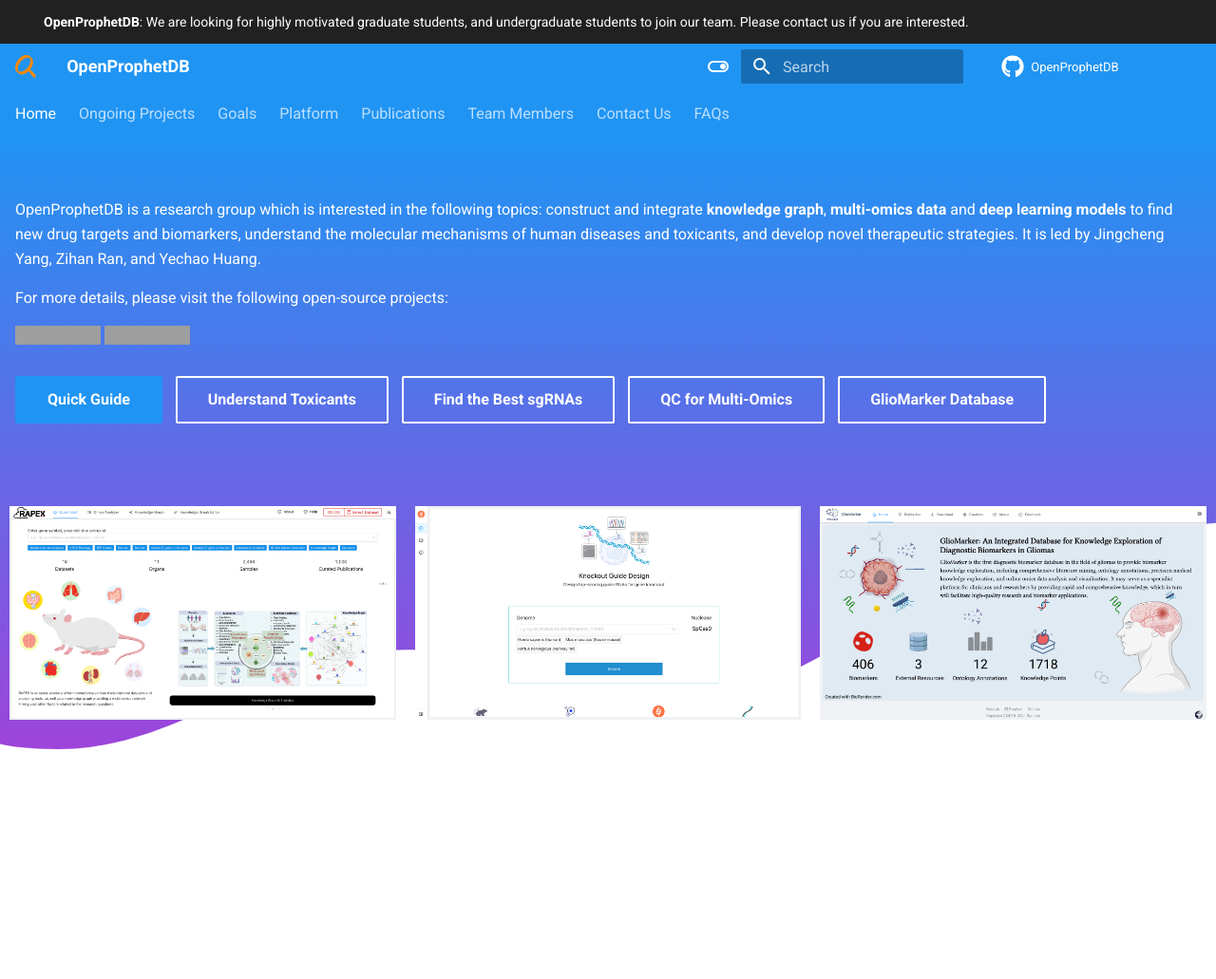
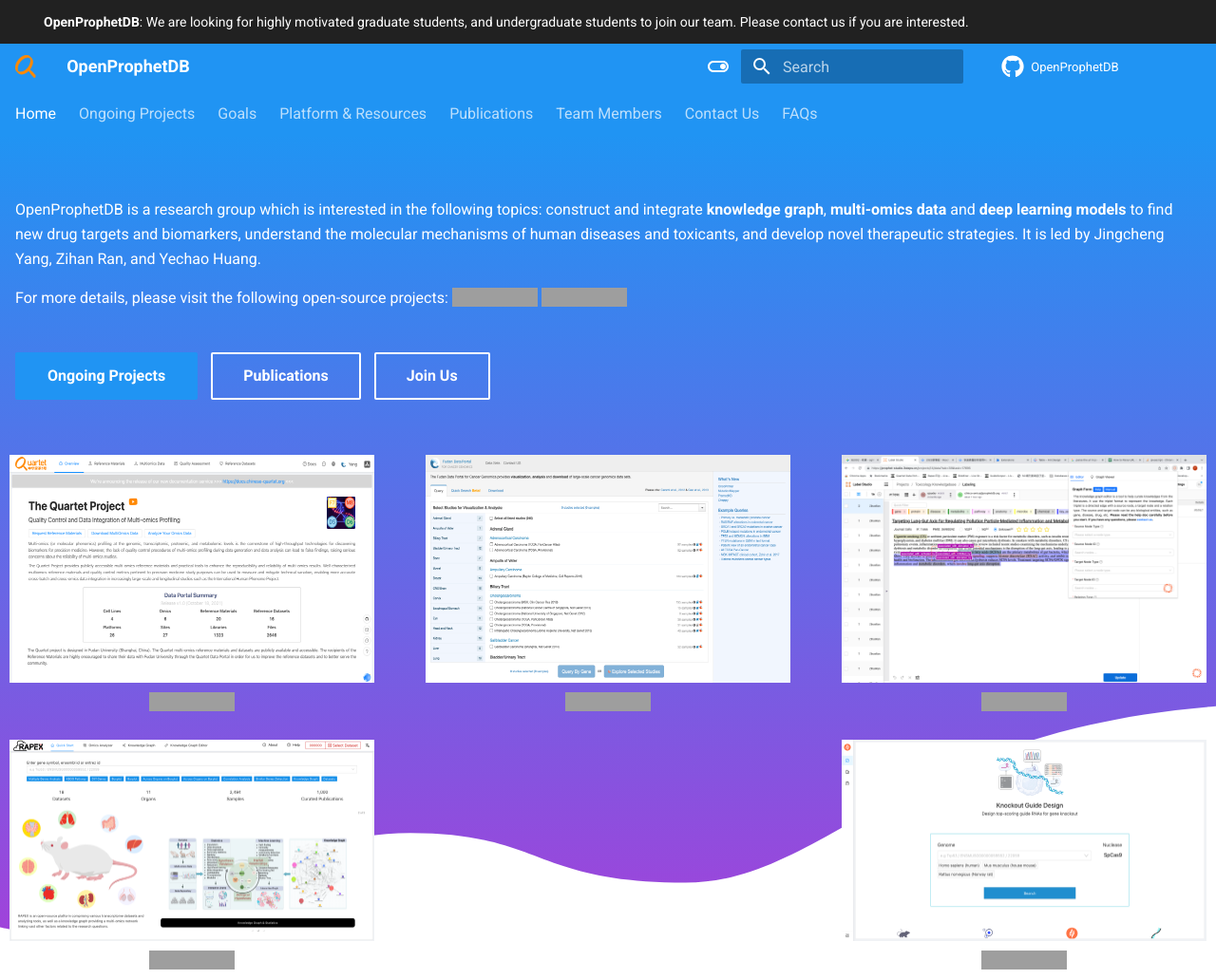
Before and after one commit to yjcyxky/prophetdb.org, an MkDocs documentation site: the page built from docs/index.md, in a window 1280 px wide. Shown: the whole page at 95% size. Built offline with MkDocs 1.6.1 and Material for MkDocs 9.7.7, drawn with Linux system fonts in a browser that asks for light colours; before the commit the page ends 900 px from its top, so only the background shows below that; grey boxes are pictures that could not be loaded.

Commit message:
Improve the home page.

```diff
--- a/docs/assets/overrides/home.html
+++ b/docs/assets/overrides/home.html
@@ -71,14 +71,13 @@
         margin: 0 0.8rem;
       ">
       <!-- Hero content -->
-      <div class="mdx-hero__content" style="margin-top: 1.5rem; padding-bottom: 6vw">
+      <div class="mdx-hero__content" style="margin-top: 1.5rem; padding-bottom: 3vw">
         <!-- <h1 style="color: currentcolor; font-weight: 700; margin-bottom: 1rem">
           OpenProphetDB
         </h1> -->
         <p>{{ config.site_description }}</p> For more details, please visit the following open-source projects:
-        <p style="text-align: left;">
-          <a href="https://github.com/yjcyxky/biomedgps" target="_blank" title="BiomedGPS Data">
-            <img src="https://img.shields.io/badge/Knowledge_Graph_for_BioMedicine-GitHub-blue" alt="Status">
+        <a href="https://github.com/yjcyxky/biomedgps" target="_blank" title="BiomedGPS" style="vertical-align: sub;">
+          <img src="https://img.shields.io/badge/Knowledge_Graph_for_BioMedicine-GitHub-white" alt="Status">
         </a>
         <!-- <a href="https://github.com/yjcyxky/graph-builder" target="_blank" title="Knowledge Graph Builder">
             <img src="https://img.shields.io/badge/Knowledge_Graph_Builder-GitHub-blue" alt="Status">
@@ -86,58 +85,56 @@
           <a href="https://github.com/yjcyxky/ontology-matcher" target="_blank" title="OntologyMatcher">
             <img src="https://img.shields.io/badge/Ontology_Matcher-GitHub-blue" alt="Status">
           </a> -->
-          <a href="https://github.com/chinese-quartet">
-            <img alt="Status" src="https://img.shields.io/badge/Quality_Control_for_MultiOmics_Data-GitHub-blue">
+        <a href="https://github.com/chinese-quartet" style="vertical-align: sub;">
+          <img alt="Status" src="https://img.shields.io/badge/Quality_Control_for_MultiOmics_Data-GitHub-white">
         </a>
-        </p>
+        <div style="margin-top: 30px;">
           <a href="{{ page.next_page.url | url }}" style="margin-right: 0.5rem;" title="{{ page.next_page.title | e }}"
             class="md-button md-button--primary">
-          Quick Guide
+            Ongoing Projects
           </a>
-        <a href="https://rapex.prophetdb.org" target="_blank" style="
-                            color: var(--md-primary-bg-color);
-                            margin-right: 0.5rem;
-                            margin-top: 0.5rem;
-                          "
-          title="RAPEX is an open-source platform comprising various transcriptome datasets and analyzing tools, as well as a knowledge graph providing a multi-omics network linking vast other factors related to the research questions."
+          <a href="https://www.prophetdb.org/publications/" target="_blank"
+            style="color: var(--md-primary-bg-color); margin-right: 0.5rem; margin-top: 0.5rem;"
+            title="Publication List" class="md-button">
+            Publications
+          </a>
+          <a href="https://www.prophetdb.org/contact/" target="_blank"
+            style="color: var(--md-primary-bg-color); margin-right: 0.5rem; margin-top: 0.5rem;" title="Join Us"
             class="md-button">
-          Understand Toxicants
-        </a>
-        <a href="https://biosolver.cn" target="_blank" style="
-                    color: var(--md-primary-bg-color);
-                    margin-right: 0.5rem;
-                    margin-top: 0.5rem;
-                  " title="Design top-scoring guide RNAs for gene knockout" class="md-button">
-          Find the Best sgRNAs
-        </a>
-        <a href="https://chinese-quartet.org" target="_blank" style="
-                            color: var(--md-primary-bg-color);
-                            margin-right: 0.5rem;
-                            margin-top: 0.5rem;
-                          "
-          title="The Quartet Project provides publicly accessible multi-omics reference materials and practical tools to enhance the reproducibility and reliability of multi-omics results."
-          class="md-button">
-          QC for Multi-Omics
-        </a>
-        <a href="https://gliomarker.prophetdb.org" target="_blank" style="
-            color: var(--md-primary-bg-color);
-            margin-right: 0.5rem;
-            margin-top: 0.5rem;
-          " title="An Integrated Database for Knowledge Exploration of Diagnostic Biomarkers in Gliomas."
-          class="md-button">
-          GlioMarker Database
+            Join Us
           </a>
         </div>
       </div>
-    <div class="mdx-hero__image">
-      <a href="https://rapex.prophetdb.org" target="_blank">
-        <img src="/assets/images/rapex.png" />
+    </div>
+    <div class="showcase-container">
+      <a href="https://chinese-quartet.org" target="_blank"
+        title="The Quartet Project provides publicly accessible multi-omics reference materials and practical tools to enhance the reproducibility and reliability of multi-omics results. Well-characterized multiomics reference materials and quality control metrics pertinent to precision medicine study purposes can be used to measure and mitigate technical variation, enabling more accurate cross-batch and cross-omics data integration in increasingly large-scale and longitudinal studies such as the International Human Phenome Project.">
+        <img class="image" src="/assets/images/chinese-quartet.png" />
+        <img class="title" alt="Status"
+          src="https://img.shields.io/badge/Quartet_Data_Portal_for_Quality_Control-Online_System-blue">
       </a>
-      <a href="https://biosolver.cn" target="_blank">
-        <img src="/assets/images/guidescoper.png" />
+      <a href="https://cbioportal.3steps.cn/" target="_blank"
+        title="The Fudan Data Portal for Cancer Genomics provides visualization, analysis and download of large-scale cancer genomics data sets.">
+        <img class="image" src="/assets/images/cbioportal.png" />
+        <img class="title" alt="Status" src="https://img.shields.io/badge/Data_Portal_for_MultiOmics_Data-Online_System-blue">
       </a>
-      <a href="http://gliomarker.prophetdb.org" target="_blank">
-        <img src="/assets/images/gliomarker.png" />
+      <a href="https://prophet-studio.3steps.cn" target="_blank"
+        title="Prophet Studio is a data labeling and annotation tool for biomedical knowledges. It is based on Label Studio.">
+        <img class="image" src="/assets/images/prophet-studio.png" alt="Curate Findings from Literature" />
+        <img class="title" alt="Status" src="https://img.shields.io/badge/Prophet_Studio:_Curate_Findings_from_Literature-Online_System-blue">
+      </a>
+    </div>
+    <div class="showcase-container">
+      <a href="https://rapex.prophetdb.org" target="_blank"
+        title="RAPEX is an open-source platform comprising various transcriptome datasets and analyzing tools, as well as a knowledge graph providing a multi-omics network linking vast other factors related to the research questions.">
+        <img class="image" src="/assets/images/rapex.png" alt="Understand Toxicants" />
+        <img class="title" alt="Status" src="https://img.shields.io/badge/Rapex:_Understand_Toxicants-Online_System-blue">
+      </a>
+      <a href="https://biosolver.cn" target="_blank"
+        title="GuideScoper integrates the experimental data (including those negative results) of gRNA from different cells or laboratories, which not only provides clues for finding the optimal gRNA sequence of a specific gene but also for the cross-checking of experimental results. In the follow-up plan, we will link the gRNAs with cell phenotype data to provide detailed information for functional genomics and drug development.">
+        <img class="image" src="/assets/images/guidescoper.png" />
+        <img class="title" alt="Status"
+          src="https://img.shields.io/badge/GuideScoper:_Find_the_Best_sgRNAs-Online_System-blue">
       </a>
     </div>
   </div>
--- a/docs/assets/stylesheets/extra.css
+++ b/docs/assets/stylesheets/extra.css
@@ -55,6 +55,34 @@
 
 .md-content img {
   max-width: unset !important;
+}
+
+.showcase-container {
+  display: flex;
+  flex-direction: row;
+  justify-content: space-between;
+}
+
+.showcase-container a .image {
+  height: 100%;
+  margin: 10px;
+}
+
+.showcase-container a {
+  display: flex;
+  flex-direction: column;
+  justify-content: center;
+  align-items: center;
+  width: 30%;
+  margin: 10px;
+  text-align: center;
+}
+
+.showcase-container .title {
+  margin: 0px 0px 0px 0px;
+  font-size: 16px;
+  text-align: center;
+  color: black;
 }
 
 .card {
--- a/mkdocs.yml
+++ b/mkdocs.yml
@@ -68,7 +68,7 @@
   - Home: index.md
   - 'Ongoing Projects': projects.md
   - Goals: goals.md
-  - Platform: platform.md
+  - 'Platform & Resources': platform.md
   - Publications: publications.md
   - 'Team Members': team_members.md
   - 'Contact Us': contact.md
```
Also changed, not shown: docs/projects.md (+63 -9 lines), docs/assets/images/biomedgps.png (added), docs/assets/images/cbioportal.png (added), docs/assets/images/chinese-quartet.png (added), docs/assets/images/prophet-studio.png (added). Lines whose indentation alone changed are shown as unchanged.
